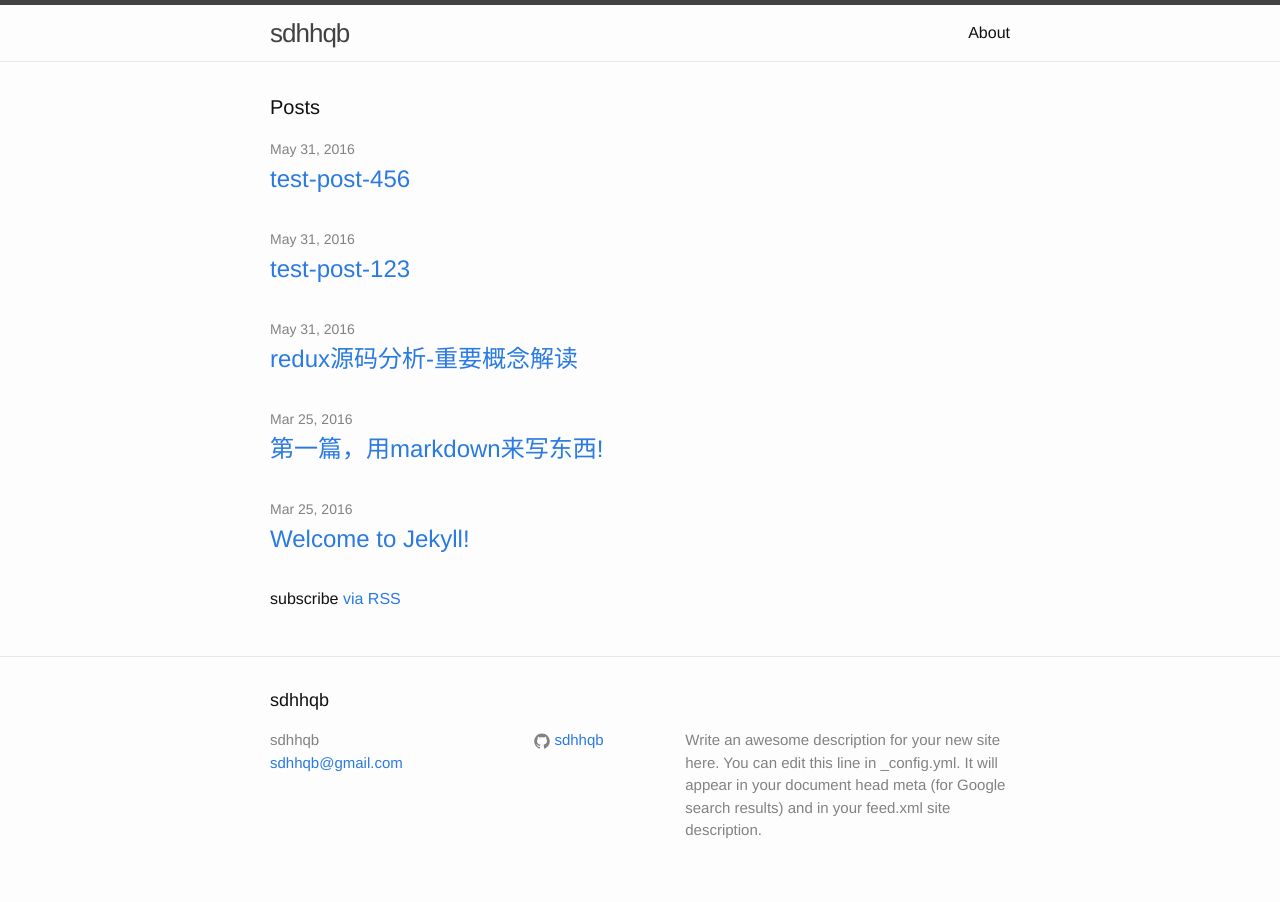
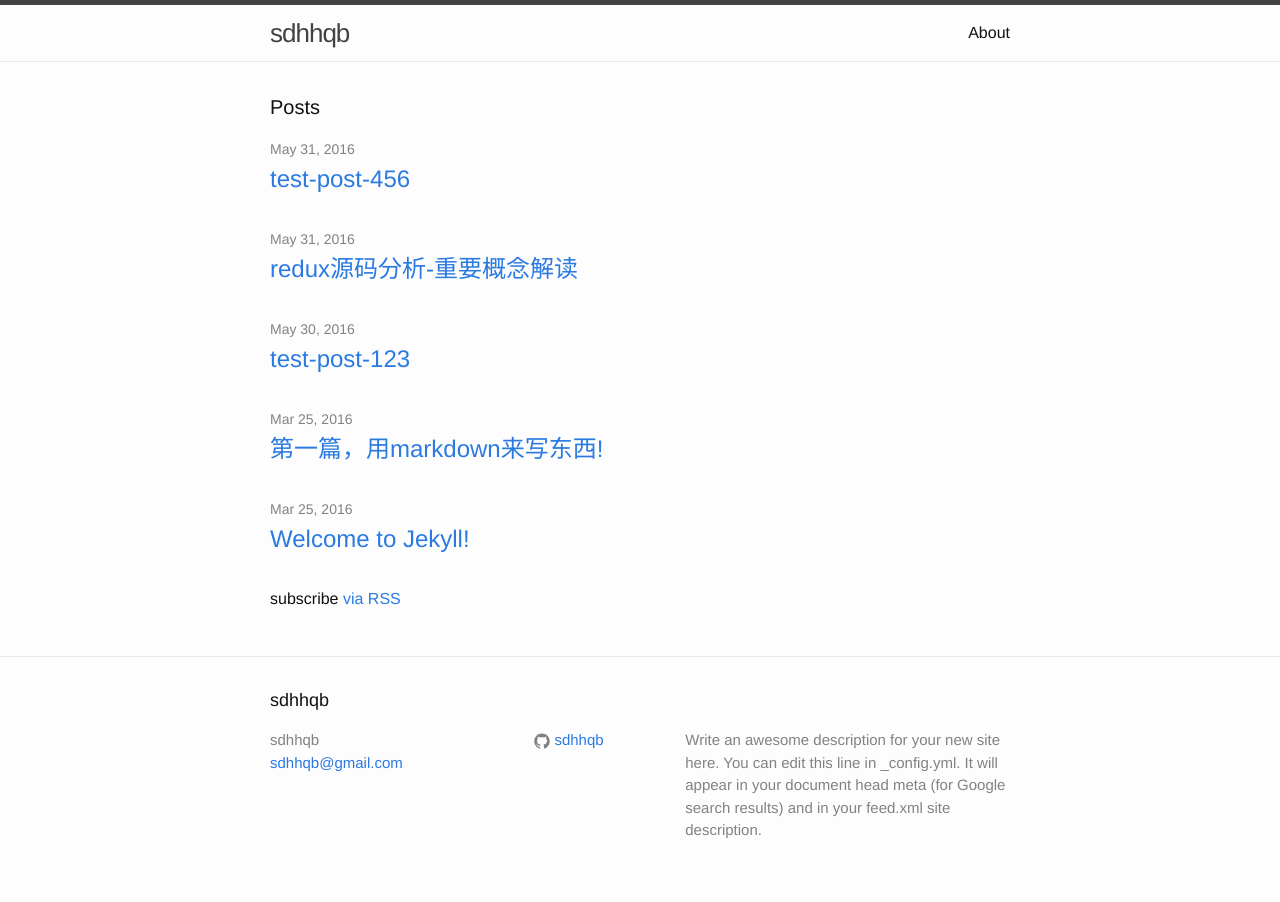
Before and after one commit to sdhhqb/sdhhqb.github.io, a Jekyll site: the page built from index.html, in a window 1280 px wide. Built offline with Jekyll 4.4.1, drawn with Linux system fonts in a browser that asks for light colours.

Commit message:
update post

```diff
--- a/_posts/2016-05-31-test-post.markdown
+++ b/_posts/2016-05-31-test-post.markdown
@@ -2,7 +2,7 @@
 layout: post
 title: "test-post-123"
 categories: jekyll post
-date: 2016-05-31 08:39:32 中国标准时间
+date: 2016-05-30
 ---
 
 # test post
```
